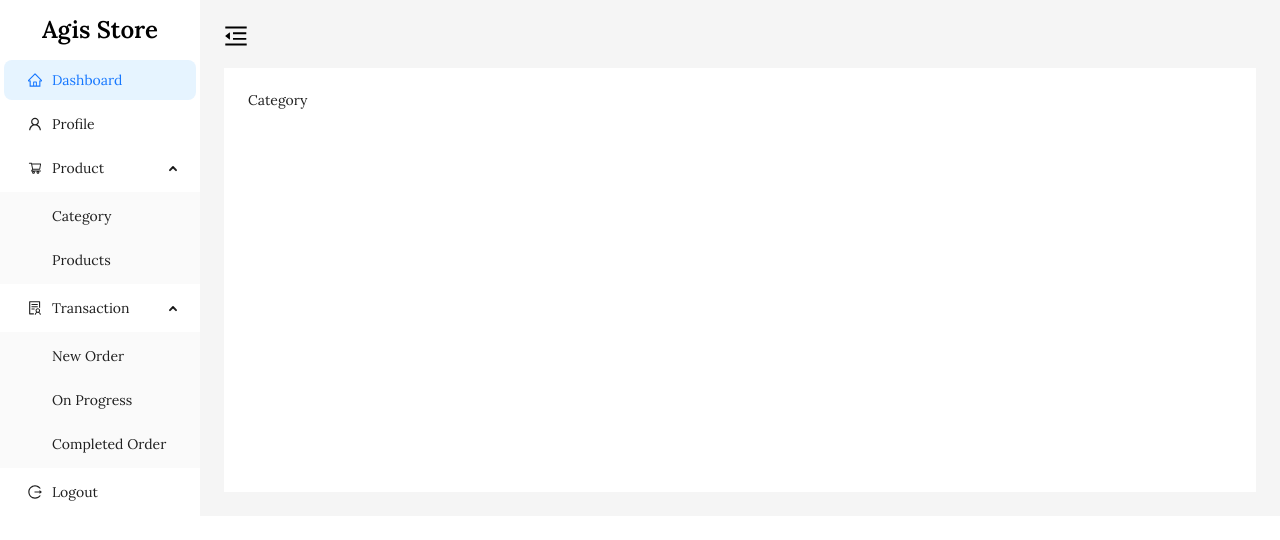
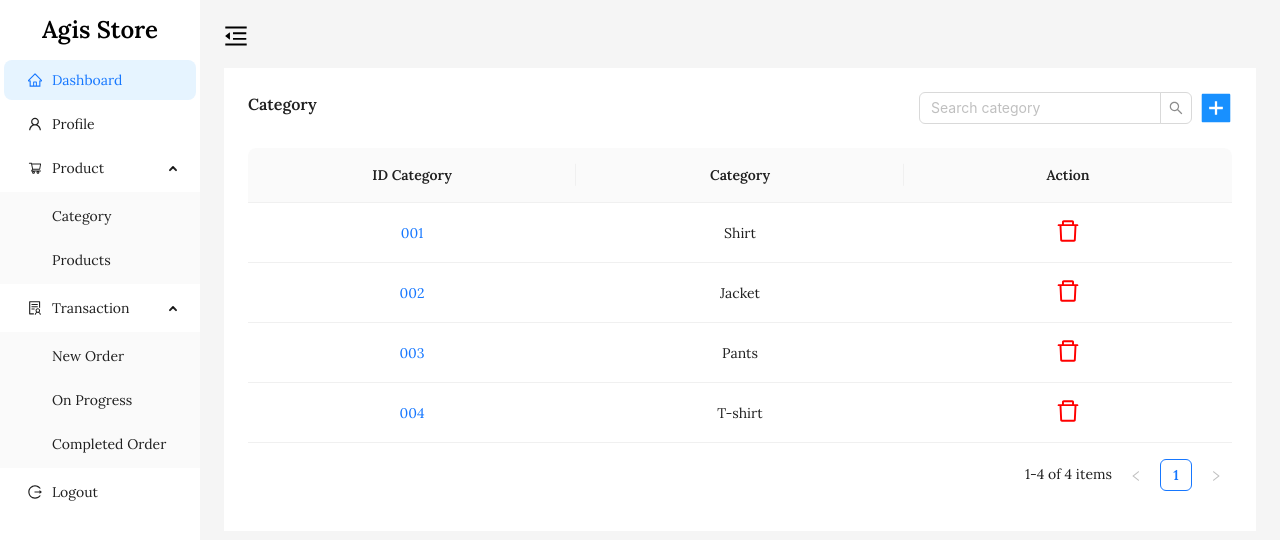
Before and after one commit to Panjipratama837/Online_Store_FE, a React (Create React App) app: page /admin/products/category in a window 1280 px wide. Shown: the top 540 px of the page. Built offline with nearby package versions, Linux system fonts and the light colour scheme.

Commit message:
Add category component

```diff
--- a/src/api/productApiSlice.js
+++ b/src/api/productApiSlice.js
@@ -6,13 +6,14 @@ export const productApiSlice = createApi({
     tagTypes: ['Products'],
     endpoints: (builder) => ({
         getProducts: builder.query({
-            query: ({ page, size, category, search, price, sort }) => {
+            query: ({ page, size, category, search, price, sort, sortQuantity }) => {
                 console.log('asu page : ', page);
                 console.log('asu size : ', size);
                 console.log('asu category : ', category);
                 console.log('asu productName : ', search);
                 console.log('asu price : ', price);
                 console.log('asu sort : ', sort);
+                console.log('asu sortQuantity : ', sortQuantity);
                 return `api/products?page=${page + 1}&size=${size}&category=${category}&search=${search}&price=${price}&sort=${sort}`
             },
             providesTags: ['Products'],
--- a/src/pages/Home/ComponentHome/Category/Category.js
+++ b/src/pages/Home/ComponentHome/Category/Category.js
@@ -1,8 +1,208 @@
-import React from 'react'
+import { Button, Checkbox, Col, Input, InputNumber, Modal, notification, Popover, Row, Slider, Space, Table } from 'antd'
+import { Link, useLocation, useNavigate } from 'react-router-dom';
+import currencyFormatter from 'currency-formatter';
+
+import React, { useEffect, useState } from 'react'
+import { DeleteFilled, DeleteOutlined, EditOutlined, FilterFilled, PlusSquareFilled, PlusSquareOutlined, SortAscendingOutlined } from '@ant-design/icons';
+import { ActionTable, moneyFormatIDR, Notification } from '../../../../utils';
+import { useDeleteProductMutation, useGetProductsQuery } from '../../../../api/productApiSlice';
+
+
 
 const Category = () => {
+
+    // local State
+    const navigate = useNavigate();
+    const location = useLocation();
+    const { Search } = Input;
+    const [totalRecorded, setTotalRecorded] = useState(0);
+    const [category, setCategory] = useState([]);
+    const [isModalOpen, setIsModalOpen] = useState(false);
+    const [queryParams, setQueryParams] = useState({
+        page: 0,
+        size: 5,
+        category: 'all',
+        search: '',
+        price: 10000000,
+        sort: '',
+    });
+
+    console.log('queryParams : ', queryParams);
+
+    const changeTable = (pagination, filters, sorter, extra) => {
+        console.log('params', sorter);
+        setQueryParams({
+            ...queryParams,
+            size: pagination.pageSize,
+            page: pagination.current - 1,
+            // sort: 'asc',
+        })
+
+    };
+
+
+    const columns = [
+        {
+            title: 'ID Category',
+            dataIndex: 'id',
+            // width: '30%',
+            align: 'center',
+            render: (text, record) => <Link style={{ cursor: "pointer" }} to={`/admin/products/detail/${record.id}`} params={{ id: record?.id }}>
+                {text}
+            </Link>,
+        },
+        {
+            title: 'Category',
+            dataIndex: 'category',
+            align: 'center',
+        },
+
+        {
+            title: 'Action',
+            key: 'action',
+            align: 'center',
+            render: (record) => (
+                <DeleteOutlined style={{
+                    color: 'red',
+                    fontSize: '1.5rem',
+                    cursor: "pointer"
+                }} />
+            ),
+        },
+
+    ];
+
+    const data = [
+        {
+            id: '001',
+            category: 'Shirt',
+        },
+        {
+            id: '002',
+            category: 'Jacket',
+        },
+        {
+            id: '003',
+            category: 'Pants',
+        },
+        {
+            id: '004',
+            category: 'T-shirt',
+        },
+
+    ]
+
+    // RTK Query
+
+
+    // Handle Actions
+
+    const showModal = () => {
+        setIsModalOpen(true);
+    };
+    const handleOk = () => {
+        setIsModalOpen(false);
+    };
+    const handleCancel = () => {
+        setIsModalOpen(false);
+    };
+
+
+    const handleAddProduct = () => {
+        navigate('/admin/products/add-product')
+    }
+
+
+
+    const success = () => {
+
+    }
+
+    // useEffect(() => {
+    //     isSuccess && (
+    //         success()
+    //     )
+    // }, [products, isSuccess, queryParams])
+
+    useEffect(() => {
+
+    }, [])
+
+
     return (
-        <div>Category</div>
+        <>
+            {/* {location.state?.notif && (
+                <Notification message={location.state?.message} />
+            )} */}
+
+            <header style={{
+                display: 'flex',
+                justifyContent: 'space-between',
+                alignItems: 'center',
+                // backgroundColor: 'rgba(0,0,0,0.5)',
+            }}>
+                <h1 style={{
+                    fontSize: '1rem',
+                    fontWeight: '600',
+                }}>Category</h1>
+                <div style={{
+                    display: 'flex',
+                }}>
+                    <Space size='small'>
+                        <Search placeholder="Search category" onChange={(e) => {
+                            setQueryParams({
+                                ...queryParams,
+                                page: 0,
+                                search: e.target.value
+                            })
+
+                        }} />
+
+                        <PlusSquareFilled style={{
+                            fontSize: '2rem',
+                            cursor: 'pointer',
+                            color: '#1890ff',
+                        }} onClick={showModal} />
+
+                        <Modal title="Filter Products" open={isModalOpen} onOk={handleOk} onCancel={handleCancel}>
+                            <div style={{
+                                marginBottom: '1.5rem',
+                            }}>
+                                <h4>Category</h4>
+                            </div>
+                            <div>
+                                <h4>Price</h4>
+                            </div>
+                        </Modal>
+                    </Space>
+
+
+                </div>
+            </header>
+            <main>
+                <Table
+                    onChange={changeTable}
+                    rowKey={record => record.id}
+                    columns={columns}
+                    dataSource={data}
+                    style={{
+                        marginTop: '1.5rem',
+                    }}
+                    pagination={{
+                        current: queryParams.page + 1,
+                        pageSize: queryParams.size,
+                        total: totalRecorded,
+
+                        showTotal: (total, range) => `${range[0]}-${range[1]} of ${total} items`,
+                    }}
+                    scroll={{
+                        y: 350,
+                    }}
+                />
+            </main>
+
+        </>
+
     )
 }
 
--- a/src/pages/Home/ComponentHome/ListProduct/ListProduct.js
+++ b/src/pages/Home/ComponentHome/ListProduct/ListProduct.js
@@ -15,6 +15,12 @@ const ListProduct = () => {
     const navigate = useNavigate();
     const { Search } = Input;
     const location = useLocation();
+
+    console.log('location : ', location.state);
+    // clear location.state
+
+
+
 
     const [inputValue, setInputValue] = useState(0);
     console.log('inputValue : ', inputValue);
@@ -40,33 +46,43 @@ const ListProduct = () => {
         category: 'all',
         search: '',
         price: 10000000,
-        sort: ''
+        sort: '',
     });
 
-    console.log('category : ', category);
+    console.log('queryParams : ', queryParams);
 
     const changeTable = (pagination, filters, sorter, extra) => {
-        console.log('params', sorter.order);
-        if (sorter.order === 'ascend') {
+        console.log('params', sorter);
+        setQueryParams({
+            ...queryParams,
+            size: pagination.pageSize,
+            page: pagination.current - 1,
+            // sort: 'asc',
+        })
+
+        if (sorter.order === 'ascend' && sorter.field === 'totalQuantity') {
             setQueryParams({
                 ...queryParams,
                 size: pagination.pageSize,
                 page: pagination.current - 1,
-                sort: 'asc'
+                sort: 'asc',
             })
-        } else if (sorter.order === 'descend') {
+        }
+        if (sorter.order === 'descend' && sorter.field === 'totalQuantity') {
             setQueryParams({
                 ...queryParams,
                 size: pagination.pageSize,
                 page: pagination.current - 1,
-                sort: 'desc'
+                sort: 'desc',
             })
-        } else {
+        }
+
+        if (sorter.order === undefined && sorter.field === 'totalQuantity') {
             setQueryParams({
                 ...queryParams,
                 size: pagination.pageSize,
                 page: pagination.current - 1,
-                sort: ''
+                sort: '',
             })
         }
 
@@ -106,7 +122,7 @@ const ListProduct = () => {
             title: 'Price',
             dataIndex: 'price',
             align: 'center',
-            sorter: (a, b) => null,
+            // sorter: (a, b) => null,
             render: (text) => (
                 <p>{`Rp. ${moneyFormatIDR(text)}`}</p>
             )
@@ -116,7 +132,7 @@ const ListProduct = () => {
             title: 'Total Quantity',
             dataIndex: 'totalQuantity',
             align: 'center',
-            // sorter: (a, b) => null,
+            sorter: (a, b) => null,
             render: (text, record) => (
                 <p>{`${text} pcs`}</p>
             )
@@ -209,6 +225,7 @@ const ListProduct = () => {
         }
 
     };
+
     const handleOk = () => {
         setIsModalOpen(false);
         setQueryParams({
@@ -218,6 +235,8 @@ const ListProduct = () => {
             price: inputValue,
         })
     };
+
+
     const handleCancel = () => {
         setIsModalOpen(false);
 
@@ -260,23 +279,14 @@ const ListProduct = () => {
 
         if (e.target.innerText === 'Delete') {
             confirm(value.id)
-
-
-
-
-
         }
 
     }
 
-    const handleAddProduct = (e) => {
-        if (e.target.innerText === 'Add Product') {
-            navigate('/admin/products/add-product')
-        }
 
-        if (e.target.innerText === 'Add Category') {
-            navigate('/admin/products/category')
-        }
+
+    const handleAddProduct = () => {
+        navigate('/admin/products/add-product')
     }
 
 
@@ -302,31 +312,32 @@ const ListProduct = () => {
     useEffect(() => {
 
         window.onload = () => {
-            setNotif(false);
+            location.state = undefined
         }
 
-        if (location.state?.notif) {
-            setNotif(true)
-        }
+        // if (location.state?.notif) {
+        //     setNotif(true)
+        // }
 
-        if (location.state?.message) {
-            setMessage(location.state?.message)
-        }
+        // if (location.state?.message) {
+        //     setMessage(location.state?.message)
+        // }
 
 
         setTimeout(() => {
-            setNotif(false)
+            location.state = undefined
+
             // setMessage('')
         }, 2000);
 
     }, [])
 
-    console.log('price : ', price);
+    console.log('after location : ', location);
 
     return (
         <>
-            {notif && (
-                <Notification message={message} />
+            {location.state?.notif && (
+                <Notification message={location.state?.message} />
             )}
             <header style={{
                 display: 'flex',
@@ -408,13 +419,12 @@ const ListProduct = () => {
                                 </Row>
                             </div>
                         </Modal>
-                        <ActionTable arrayContent={['Add Product', 'Add Category']} icon={<PlusSquareFilled style={{
+
+                        <PlusSquareFilled style={{
                             fontSize: '2rem',
                             cursor: 'pointer',
                             color: '#1890ff',
-                        }} />} onClick={(e) => {
-                            handleAddProduct(e)
-                        }} />
+                        }} onClick={handleAddProduct} />
                     </Space>
 
 
--- a/src/pages/Home/Home.js
+++ b/src/pages/Home/Home.js
@@ -53,7 +53,7 @@ const Home = () => {
       ),
       onOk() {
         navigate('/login');
-        window.localStorage.clear();
+        window.sessionStorage.clear();
       },
       onCancel() {
         setKey((prevkey) => (prevkey = key));
@@ -116,7 +116,7 @@ const Home = () => {
   } = theme.useToken();
 
   useEffect(() => {
-    const data = JSON.parse(window.localStorage.getItem('keyNavv'));
+    const data = JSON.parse(window.sessionStorage.getItem('keyNavv'));
     if (data !== '') {
       setKey(data);
     }
@@ -124,7 +124,7 @@ const Home = () => {
   }, []);
 
   useEffect(() => {
-    window.localStorage.setItem('keyNavv', JSON.stringify(key));
+    window.sessionStorage.setItem('keyNavv', JSON.stringify(key));
 
   }, [key]);
 
--- a/src/utils/Component/ActionTable/ActionTable.js
+++ b/src/utils/Component/ActionTable/ActionTable.js
@@ -1,4 +1,4 @@
-import { EditOutlined } from '@ant-design/icons';
+import { EditOutlined, SmallDashOutlined } from '@ant-design/icons';
 import { Popover } from 'antd';
 import React from 'react'
 import Styles from './ActionTable.module.scss'
@@ -33,7 +33,7 @@ const ActionTable = (props) => {
             onOpenChange={handleOpenChange}
         >
 
-            {icon ? icon : <EditOutlined className={Styles.edit_action} />}
+            {icon ? icon : <SmallDashOutlined className={Styles.edit_action} />}
 
         </Popover>
     )
```
Also changed, not shown: src/pages/Home/ComponentHome/AddProduct/AddProduct.js (+8 -1 lines), src/pages/Home/ComponentHome/DetailProduct/DetailProduct.js (+93 -13 lines).
